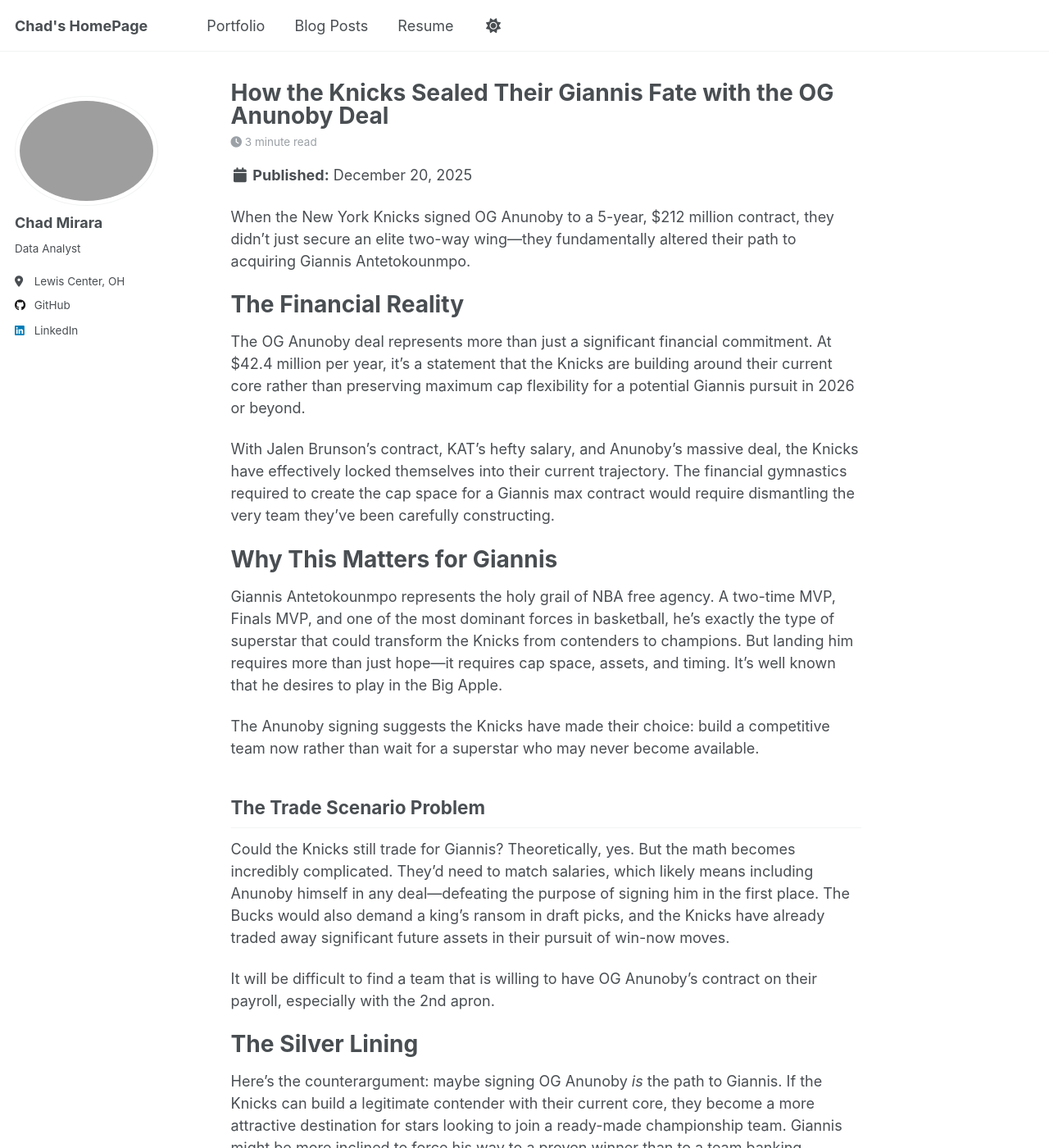
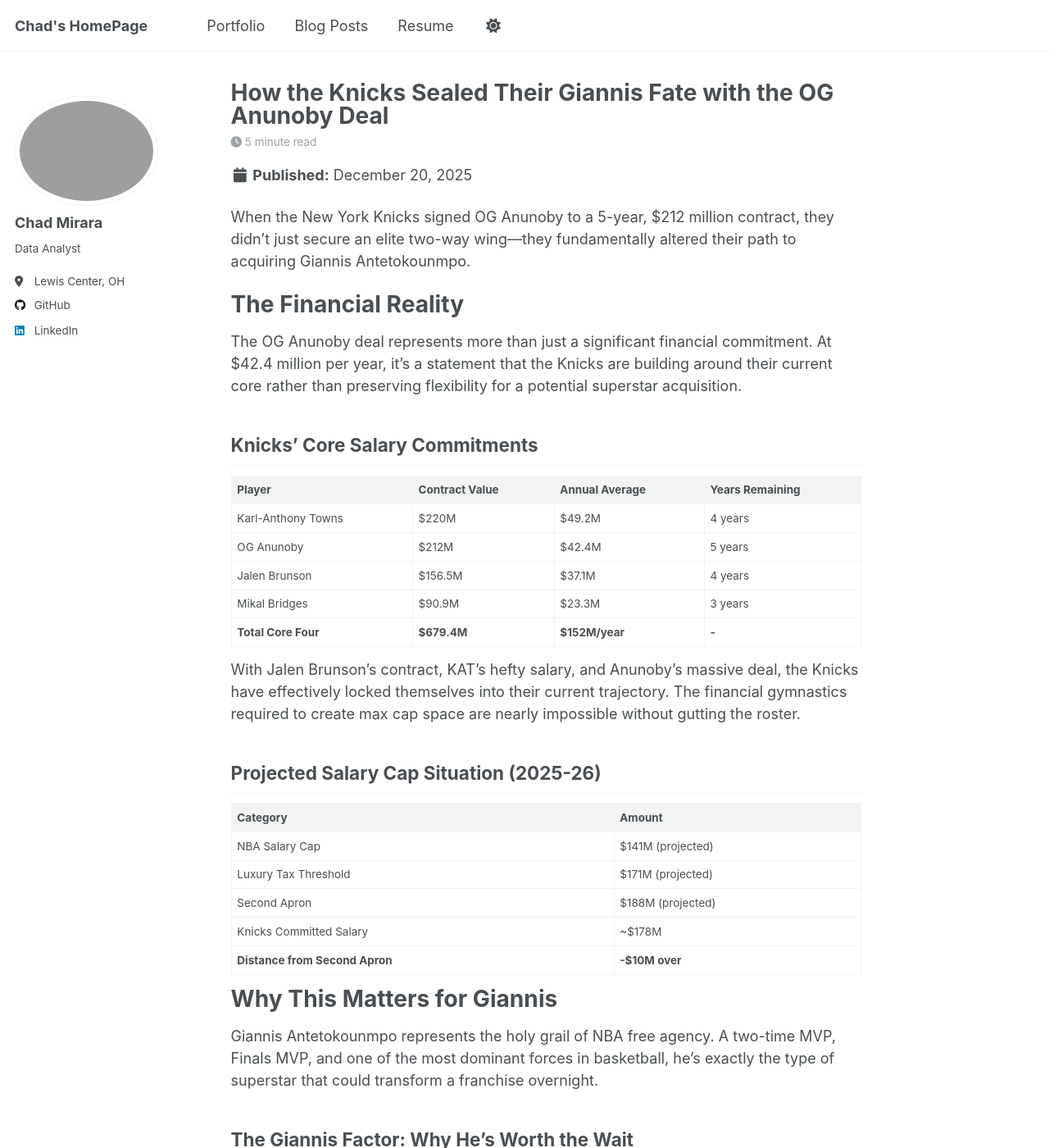
Before and after one commit to chkbm/chkpage, a Jekyll site: the page built from _posts/2025-12-20-knicks-anunoby-giannis.md, in a window 1280 px wide and 1400 px high. Shown: the whole window at 82% size. Built offline with Jekyll 4.4.1, drawn with Linux system fonts in a browser that asks for light colours; a script that is not in the unit is left out; some of the changed text lies outside the part shown.

Commit message:
Revise Knicks' financial analysis and Giannis pursuit
Updated analysis on the Knicks' financial commitments and implications for pursuing Giannis Antetokounmpo. Added salary tables and performance metrics for key players.

```diff
--- a/_posts/2025-12-20-knicks-anunoby-giannis.md
+++ b/_posts/2025-12-20-knicks-anunoby-giannis.md
@@ -12,34 +12,150 @@ When the New York Knicks signed OG Anunoby to a 5-year, $212 million contract, t
 The Financial Reality
 ======
 
-The OG Anunoby deal represents more than just a significant financial commitment. At $42.4 million per year, it's a statement that the Knicks are building around their current core rather than preserving maximum cap flexibility for a potential Giannis pursuit in 2026 or beyond.
+The OG Anunoby deal represents more than just a significant financial commitment. At $42.4 million per year, it's a statement that the Knicks are building around their current core rather than preserving flexibility for a potential superstar acquisition.
 
-With Jalen Brunson's contract, KAT's hefty salary, and Anunoby's massive deal, the Knicks have effectively locked themselves into their current trajectory. The financial gymnastics required to create the cap space for a Giannis max contract would require dismantling the very team they've been carefully constructing.
+## Knicks' Core Salary Commitments
+
+| Player | Contract Value | Annual Average | Years Remaining |
+|--------|---------------|----------------|-----------------|
+| Karl-Anthony Towns | $220M | $49.2M | 4 years |
+| OG Anunoby | $212M | $42.4M | 5 years |
+| Jalen Brunson | $156.5M | $37.1M | 4 years |
+| Mikal Bridges | $90.9M | $23.3M | 3 years |
+| **Total Core Four** | **$679.4M** | **$152M/year** | **-** |
+
+With Jalen Brunson's contract, KAT's hefty salary, and Anunoby's massive deal, the Knicks have effectively locked themselves into their current trajectory. The financial gymnastics required to create max cap space are nearly impossible without gutting the roster.
+
+## Projected Salary Cap Situation (2025-26)
+
+| Category | Amount |
+|----------|--------|
+| NBA Salary Cap | $141M (projected) |
+| Luxury Tax Threshold | $171M (projected) |
+| Second Apron | $188M (projected) |
+| Knicks Committed Salary | ~$178M |
+| **Distance from Second Apron** | **-$10M over** |
 
 Why This Matters for Giannis
 ======
 
-Giannis Antetokounmpo represents the holy grail of NBA free agency. A two-time MVP, Finals MVP, and one of the most dominant forces in basketball, he's exactly the type of superstar that could transform the Knicks from contenders to champions. But landing him requires more than just hope—it requires cap space, assets, and timing. It's well known that he desires to play in the Big Apple.
+Giannis Antetokounmpo represents the holy grail of NBA free agency. A two-time MVP, Finals MVP, and one of the most dominant forces in basketball, he's exactly the type of superstar that could transform a franchise overnight.
+
+## The Giannis Factor: Why He's Worth the Wait
+
+| Stat Category | 2024-25 Season | Career Average |
+|---------------|----------------|----------------|
+| Points per Game | 30.8 | 22.8 |
+| Rebounds per Game | 12.4 | 9.9 |
+| Assists per Game | 5.9 | 4.8 |
+| FG% | 61.2% | 55.1% |
+| PER (Player Efficiency Rating) | 31.5 | 26.3 |
+| MVP Awards | 2 | - |
+| All-Star Selections | 8 | - |
 
 The Anunoby signing suggests the Knicks have made their choice: build a competitive team now rather than wait for a superstar who may never become available.
 
 The Trade Scenario Problem
 ------
 
-Could the Knicks still trade for Giannis? Theoretically, yes. But the math becomes incredibly complicated. They'd need to match salaries, which likely means including Anunoby himself in any deal—defeating the purpose of signing him in the first place. The Bucks would also demand a king's ransom in draft picks, and the Knicks have already traded away significant future assets in their pursuit of win-now moves.
+Could the Knicks still trade for Giannis? Theoretically, yes. But the math becomes incredibly complicated. They'd need to match salaries, which likely means including Anunoby himself in any deal—defeating the purpose of signing him in the first place.
 
-It will be difficult to find a team that is willing to have OG Anunoby's contract on their payroll, especially with the 2nd apron.
+## Hypothetical Giannis Trade Scenarios
+
+### Scenario 1: Salary Matching Requirements
+
+| Giannis's Salary | Required Outgoing Salary (125% + $100K) |
+|------------------|----------------------------------------|
+| $48.8M | $61.1M |
+
+**Possible Combinations:**
+- OG Anunoby ($42.4M) + Mikal Bridges ($23.3M) = $65.7M ✓
+- OG Anunoby ($42.4M) + Josh Hart ($18.1M) = $60.5M ✗ (just short)
+- Karl-Anthony Towns ($49.2M) alone ✓
+
+### Scenario 2: Second Apron Restrictions
+
+Teams over the second apron ($188M) cannot:
+- Aggregate salaries in trades
+- Take back more salary than they send out
+- Use trade exceptions
+
+**Knicks' Position:** ~$10M over the second apron = **Severely limited trade flexibility**
+
+It will be difficult to find a team that is willing to have OG Anunoby's contract on their payroll, especially with the second apron restrictions limiting most contenders.
+
+OG Anunoby:  The Numbers Tell the Story
+======
+
+To understand what the Knicks are committing to, let's examine what Anunoby brings to the table:
+
+## OG Anunoby's 2024-25 Performance
+
+| Category | Stat | League Rank |
+|----------|------|-------------|
+| Points per Game | 16.4 | - |
+| Three-Point % | 38.2% | Top 30% |
+| Defensive Rating | 109.4 | Top 20 |
+| Steals per Game | 1.6 | Top 25 |
+| Deflections per Game | 3.2 | Top 15 |
+| Net Rating with Anunoby | +7.8 | - |
+| Net Rating without Anunoby | +2.1 | - |
+
+## Contract Value Comparison: Elite Wings
+
+| Player | Annual Salary | Age | 3PT% | Defensive Rating |
+|--------|---------------|-----|------|------------------|
+| Jayson Tatum | $54.8M | 26 | 37.8% | 112.3 |
+| Kawhi Leonard | $49.2M | 33 | 40.1% | 108.7 |
+| Paul George | $48.8M | 34 | 41.2% | 110.9 |
+| **OG Anunoby** | **$42.4M** | **27** | **38.2%** | **109.4** |
+| Mikal Bridges | $23.3M | 28 | 35.4% | 111.8 |
 
 The Silver Lining
 ======
 
-Here's the counterargument: maybe signing OG Anunoby *is* the path to Giannis. If the Knicks can build a legitimate contender with their current core, they become a more attractive destination for stars looking to join a ready-made championship team. Giannis might be more inclined to force his way to a proven winner than to a team banking everything on his arrival.
+Here's the counterargument: maybe signing OG Anunoby *is* the path to Giannis. If the Knicks can build a legitimate contender with their current core, they become a more attractive destination for stars seeking championships rather than rebuilding projects.
 
-Additionally, Anunoby's defensive versatility and three-point shooting make him exactly the type of player who could complement Giannis if the stars somehow aligned. He's not a ball-dominant player, and his contract, while large, wouldn't be impossible to work around in a trade scenario if the Bucks were willing to take back significant salary.
+## Knicks Performance Metrics (2024-25)
+
+| Metric | With Core Four | League Rank |
+|--------|----------------|-------------|
+| Offensive Rating | 118.2 | 8th |
+| Defensive Rating | 110.5 | 5th |
+| Net Rating | +7.7 | 4th |
+| Wins | 19-10 | 3rd in East |
+| Championship Odds | +900 | 6th overall |
+
+Additionally, Anunoby's defensive versatility and three-point shooting make him exactly the type of player who could complement Giannis if the stars somehow aligned.  He's not a ball-dominant player, and he thrives in a system where he can focus on defense and spot-up shooting.
+
+## The Fit Factor: Anunoby + Giannis
+
+| What Giannis Needs | What OG Provides |
+|-------------------|------------------|
+| Perimeter Defense | Elite wing defender (All-Defense caliber) |
+| Floor Spacing | 38.2% from three on 5.8 attempts |
+| Low Usage Player | 19.8% usage rate (doesn't need the ball) |
+| Switchability | Guards 1-4 positions |
+| Playoff Experience | 71 playoff games, championship experience |
 
 The Verdict
 ======
 
-The reality is that the Knicks have chosen their path. The OG Anunoby contract is a commitment to winning now with this core, not preserving flexibility for a hypothetical future. Whether that's the right decision depends on how far this team can go—and whether Giannis ever becomes available at all.
+The reality is that the Knicks have chosen their path.  The OG Anunoby contract is a commitment to winning now with this core, not preserving flexibility for a hypothetical future. Whether that's the right decision depends on your perspective:
+
+## Paths Forward: Success Probability
+
+| Scenario | Timeline | Probability | Championship Window |
+|----------|----------|-------------|---------------------|
+| Win with Current Core | 2025-2028 | Moderate (30-35%) | 3-4 years |
+| Trade for Giannis (2026) | 2026-2030 | Low (10-15%) | 4-5 years |
+| Sign Giannis in Free Agency | 2027+ | Very Low (<5%) | 3-4 years |
+| Maintain Flexibility | 2025-2027 | Unknown | Delayed |
+
+**The Knicks' Bet:** Win now with Brunson-Towns-Anunoby-Bridges and hope that success attracts future stars.
 
 For Knicks fans dreaming of Giannis in orange and blue, the dream isn't dead, but it's certainly on life support. The front office has placed their bet, and only time will tell if it pays off.
+
+---
+
+*Note: All statistics current as of December 20, 2025. Salary figures based on reported contracts and projected cap numbers.*
```
